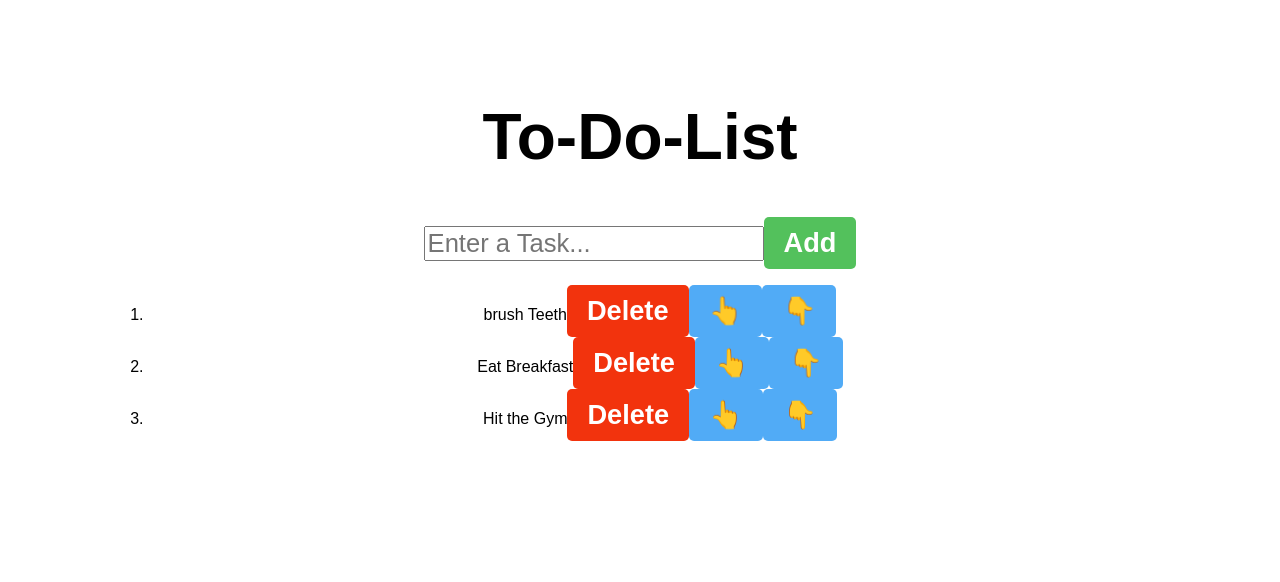
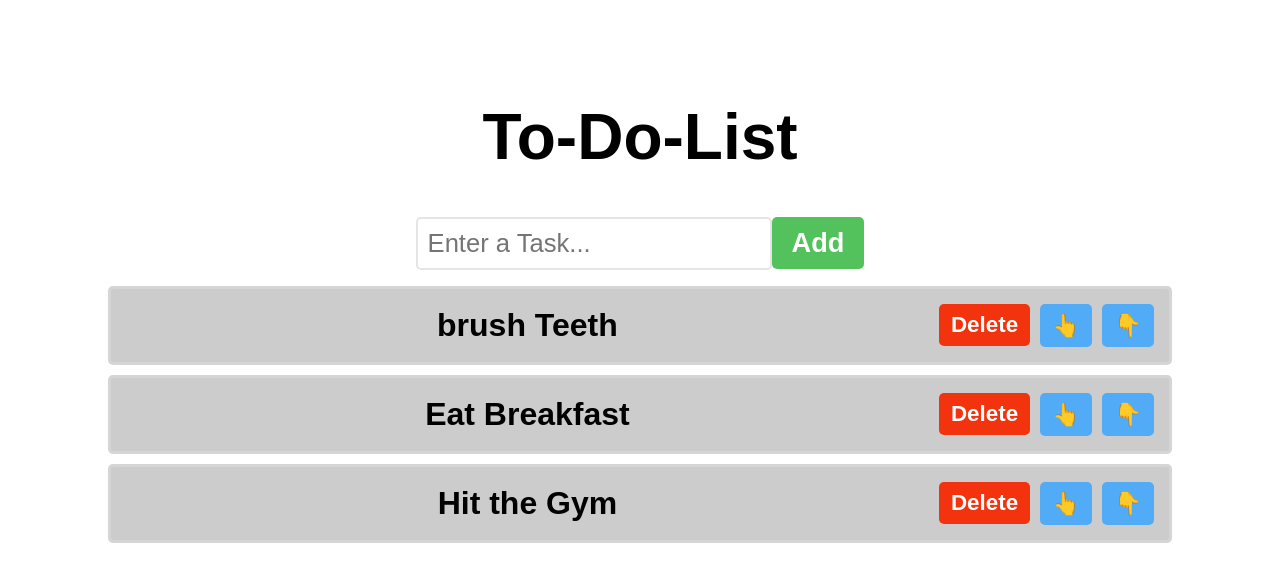
Before and after one commit to Gowtham5285/Daily_raect, a React (Vite) app: page / in a window 1280 px wide. Shown: the top 582 px of the page. Built offline with nearby package versions, Linux system fonts and the light colour scheme.

Commit message:
ToDoList

```diff
--- a/src/ToDoList.jsx
+++ b/src/ToDoList.jsx
@@ -1,37 +1,51 @@
 import { useState } from "react";
-function ToDoList(){
-    const [tasks, setTasks]=useState(["brush Teeth","Eat Breakfast","Hit the Gym"])
-    const [newTask, setNewTask]=useState("")
-    function inputHandleChange(event){
+function ToDoList() {
+    const [tasks, setTasks] = useState(["brush Teeth", "Eat Breakfast", "Hit the Gym"])
+    const [newTask, setNewTask] = useState("")
+    function inputHandleChange(event) {
         setNewTask(event.target.value)
     }
-    function addTask(){
+    function addTask() {
+        if (newTask.trim() === "") return;
+
+        setTasks(t => [...t, newTask]);
+        setNewTask("");
+    }
+
+    function deleteTask(index) {
+        const updatedTasks = tasks.filter((_, i) => i !== index)
+        setTasks(updatedTasks)
+    }
+    function moveTaskUp(index) {
+        if (index > 0) {
+            const updatedTasks = [...tasks];
+            [updatedTasks[index], updatedTasks[index - 1]] = [updatedTasks[index - 1], updatedTasks[index]]
+            setTasks(updatedTasks)
+        }
 
     }
-    function deleteTask(index){
-
-    }
-    function moveTaskUp(index){
-
-    }
-    function movetaskDown(index){
-
+    function movetaskDown(index) {
+        if (index < tasks.length) {
+            const updatedTasks = [...tasks];
+            [updatedTasks[index], updatedTasks[index + 1]] = [updatedTasks[index + 1], updatedTasks[index]]
+            setTasks(updatedTasks)
+        }
     }
     return (
         <div className="to-do-list">
             <h1>To-Do-List</h1>
             <div>
-                <input type="text" placeholder="Enter a Task..." value={newTask} onChange={inputHandleChange}/>
+                <input type="text" placeholder="Enter a Task..." value={newTask} onChange={inputHandleChange} />
                 <button className="add-button" onClick={addTask}>Add</button>
             </div>
             <ol>
-                {tasks.map((task,index)=>
-                <li key={index}>
-                    <span className="text">{task}</span>
-                    <button className="delete-button" onClick={()=>deleteTask(index)}>Delete</button>
-                    <button className="move-button" onClick={()=>moveTaskUp(index)}>👆</button>
-                    <button className="move-button" onClick={()=>movetaskDown(index)}>👇</button>
-                </li>)}
+                {tasks.map((task, index) =>
+                    <li key={index}>
+                        <span className="text">{task}</span>
+                        <button className="delete-button" onClick={() => deleteTask(index)}>Delete</button>
+                        <button className="move-button" onClick={() => moveTaskUp(index)}>👆</button>
+                        <button className="move-button" onClick={() => movetaskDown(index)}>👇</button>
+                    </li>)}
             </ol>
         </div>
     )
--- a/src/index.css
+++ b/src/index.css
@@ -101,4 +101,31 @@ button{
 }
 input[type="text"]{
   font-size: 1.6rem;
+  padding: 10px;
+  border: 2px solid hsla(0, 0%, 80%, 0.5);
+  border-radius: 5px;
+  color: hsla(0, 0%, 0%, 0.5);
 }
+ol{
+  padding:0;
+}
+li{
+  font-size: 2rem;
+  font-weight: bold;
+  padding: 15px;
+  background-color: hsl(0, 0%, 80%);
+  margin-bottom: 10px;
+  border: 3px solid hsla(0, 0%, 85%, 0.75);
+  border-radius: 5px;
+  display:flex;
+  align-items: center;
+  justify-content: center;
+}
+.text{
+  flex: 1;
+}
+.delete-button,.move-button{
+  padding: 8px 12px;
+  font-size: 1.4rem;
+  margin-left: 10px;
+}
```
